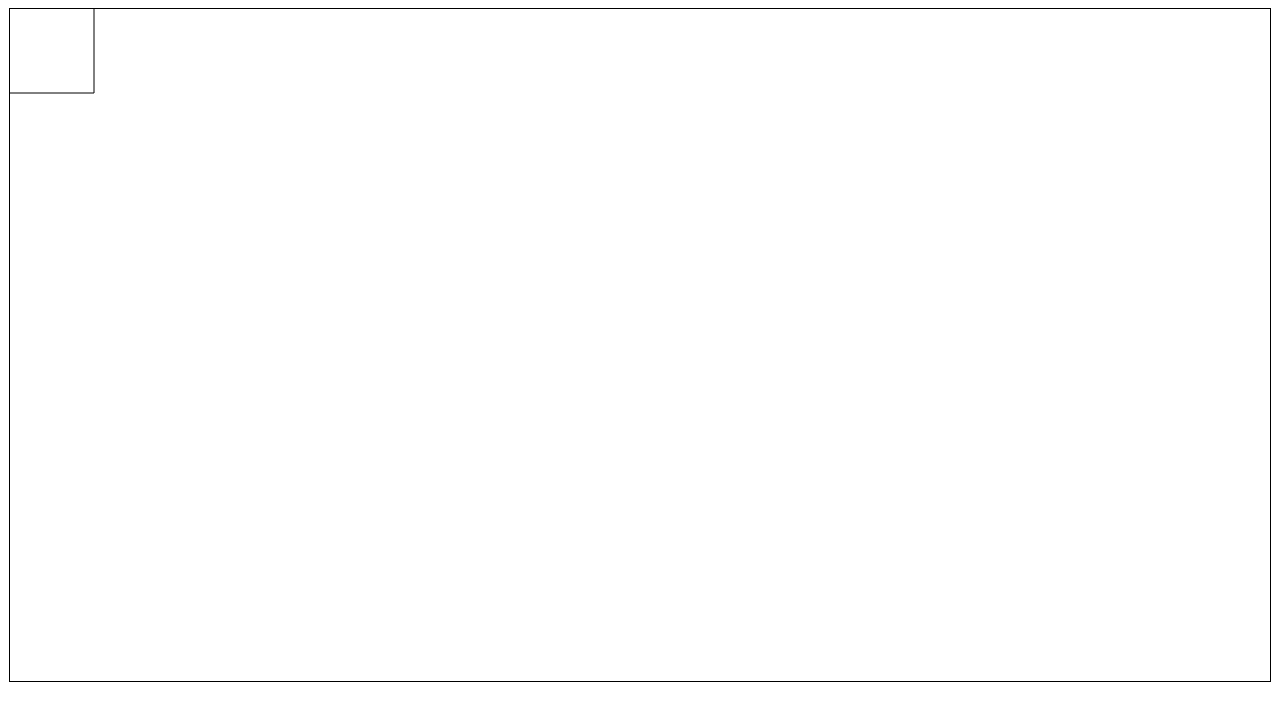
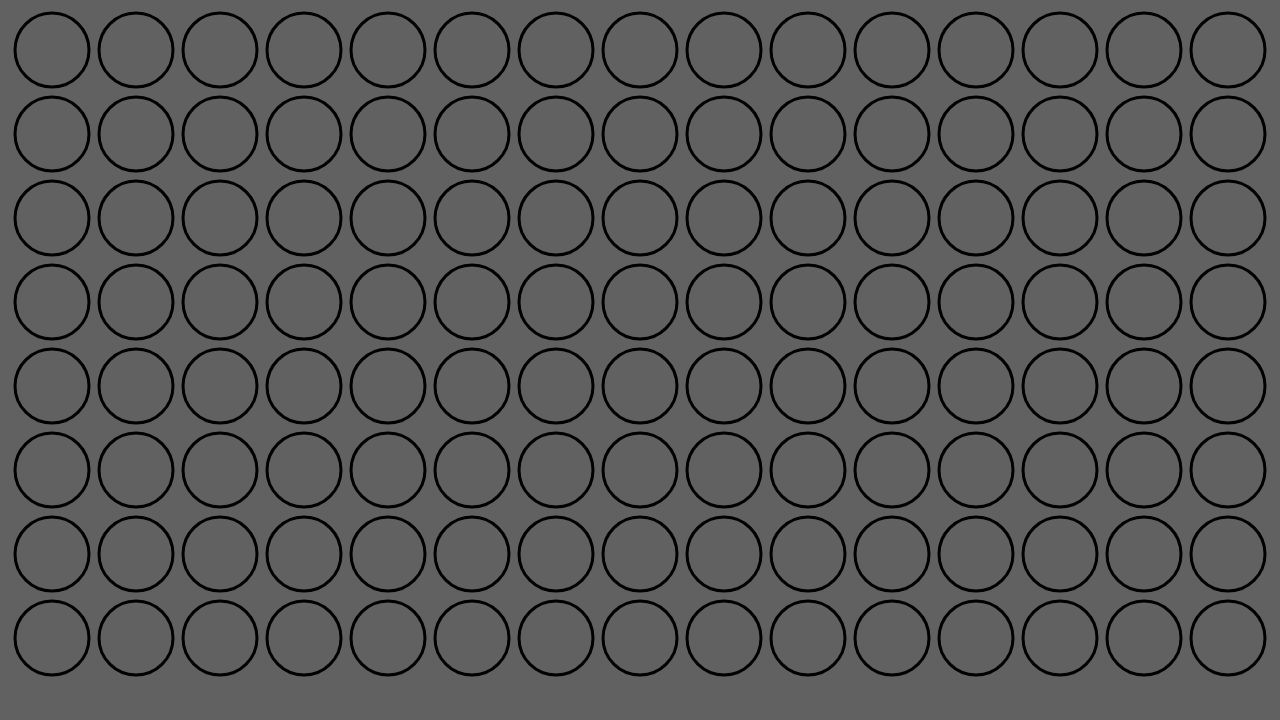
Before and after one commit to pmalskorn/Analog-Digital-Clock, a plain HTML site: page index.html in a window 1280 px wide. Drawn offline with Linux system fonts and the light colour scheme.

Commit message:
clocks can be shown

```diff
--- a/index.css
+++ b/index.css
@@ -1,8 +1,11 @@
 canvas {
-    border:1px solid black;
     padding-left: 0;
     padding-right: 0;
     margin-left: auto;
     margin-right: auto;
     display: block;
 }
+
+body{
+    background-color: #616161;
+}
--- a/index.html
+++ b/index.html
@@ -11,8 +11,8 @@
 <body>
     <canvas id="myCanvas"></canvas>
 
+    <script src="./lib/clocks.js"></script>
     <script src="./index.js"></script>
-    <script>document.write('<script src="http://' + (location.host || 'localhost').split(':')[0] + ':35729/livereload.js?snipver=1"></' + 'script>')</script>
 </body>
 
 </html>
--- a/index.js
+++ b/index.js
@@ -1,29 +1,103 @@
 const clocksHorizontal = 15;
 const clocksVertical = 8;
-const clockWidth = Math.floor((window.innerWidth - 20) / clocksHorizontal);
-let clockHeight = 0;
+const clockBorderThickness = 3;
+const clockpadding = 5;
+const handThickness = 3
+const handpadding = 7;
+
+let clockWidth;
+let clockHeight;
+let clockRadius;
+
+let canvas = document.getElementById("myCanvas");
+let ctx = canvas.getContext("2d");
+
+function clearHand(x, y, diffX, diffY) {
+
+    if (diffX >= 0 && diffY >= 0) {
+        ctx.clearRect(x - handThickness, y - handThickness, diffX + handThickness * 2, diffY + handThickness *2);
+    } else if (diffX <= 0 && diffY >= 0) {
+        ctx.clearRect(x + handThickness, y - handThickness, diffX - handThickness * 2, diffY + handThickness *2);
+    } else if (diffX <= 0 && diffY <= 0) {
+        ctx.clearRect(x + handThickness, y + handThickness, diffX - handThickness * 2, diffY - handThickness *2);
+    } else if (diffX >= 0 && diffY >= 0) {
+        ctx.clearRect(x - handThickness, y + handThickness, diffX + handThickness * 2, diffY - handThickness *2);
+    }
+}
+
+function clearClockHands(clock) {
+    let diffX = clock.lastHourPos.x - clock.x;
+    let diffY = clock.lastHourPos.y - clock.y;
+    clearHand(clock.x, clock.y, diffX, diffY);
+    diffX = clock.lastMinutePos.x - clock.x;
+    diffY = clock.lastMinutePos.y - clock.y;
+    clearHand(clock.x, clock.y, diffX, diffY);
+}
+
+function getCirclePositionByAngle(x, y, angle) {
+    let retx = x + (clockRadius - handpadding) * Math.cos(angle * Math.PI / 180);
+    let rety = y + (clockRadius - handpadding) * Math.sin(angle * Math.PI / 180);
+    return { x: retx, y: rety };
+}
+
+function drawHands(clock, hoursAngle, minutesAngle) {
+    ctx.lineWidth = handThickness;
+    let hour = getCirclePositionByAngle(clock.x, clock.y, hoursAngle);
+    let minute = getCirclePositionByAngle(clock.x, clock.y, minutesAngle);
+    clock.lastHourPos = hour;
+    clock.lastMinutePos = minute;
+    ctx.beginPath();
+    ctx.moveTo(clock.x, clock.y);
+    ctx.lineTo(hour.x, hour.y);
+    ctx.moveTo(clock.x, clock.y);
+    ctx.lineTo(minute.x, minute.y);
+    ctx.stroke();
+}
+
+function drawCircle(x, y) {
+    ctx.lineWidth = clockBorderThickness;
+    ctx.beginPath();
+    ctx.arc(x, y, clockRadius, 0, 2 * Math.PI);
+    ctx.stroke();
+}
+
+function drawClocks() {
+    for (let i = 0; i < clocksHorizontal; i++) {
+        for (let j = 0; j < clocksVertical; j++) {
+            drawCircle(clockWidth / 2 + i * clockWidth, clockWidth / 2 + j * clockWidth);
+        }
+    }
+}
 
 document.addEventListener('DOMContentLoaded', () => {
 
+    clockWidth = Math.floor((window.innerWidth - 20) / clocksHorizontal);
     if (clockWidth * 8 <= window.innerHeight) {
         clockHeight = clockWidth;
     } else {
-        console.log("window not heigh enough !!!")
+        clockHeight = Math.floor((window.innerHeight - 20) / clocksVertical);
+        clockWidth = clockHeight;
     }
+    clockRadius = (clockWidth / 2) - clockpadding;
+
     const canvasWidth = clocksHorizontal * clockWidth;
     const canvasHeight = clocksVertical * clockHeight;
-    console.log(canvasHeight )
 
-    var c = document.getElementById("myCanvas");
-    c.width = canvasWidth;
-    c.height = canvasHeight;
-    c.style.width = c.width + "px";
-    c.style.height = c.height + "px";
-    var ctx = c.getContext("2d");
-    ctx.moveTo(84, 0);
-    ctx.lineTo(84, 84);
-    ctx.lineTo(0, 84);
-    ctx.stroke();
+    canvas.width = canvasWidth;
+    canvas.height = canvasHeight;
+    let dpr = window.devicePixelRatio || 1;
+    let rect = canvas.getBoundingClientRect();
+    canvas.width = rect.width * dpr;
+    canvas.height = rect.height * dpr;
+    var ctx = canvas.getContext('2d');
+    ctx.scale(dpr, dpr);
 
-    //console.log(clockHeight);
+
+    drawClocks();
+    let clock1 = new Clock(clockWidth / 2, clockWidth / 2)
+    drawHands(clock1, 270, 0);
+    setTimeout(function () {
+        console.log("del");
+        clearClockHands(clock1);
+    }, 1000);
 }, false);
--- /dev/null
+++ b/lib/clocks.js
@@ -0,0 +1,8 @@
+let Clock = class {
+    constructor(x, y) {
+        this.x = x;
+        this.y = y;
+    }
+
+
+};
```
